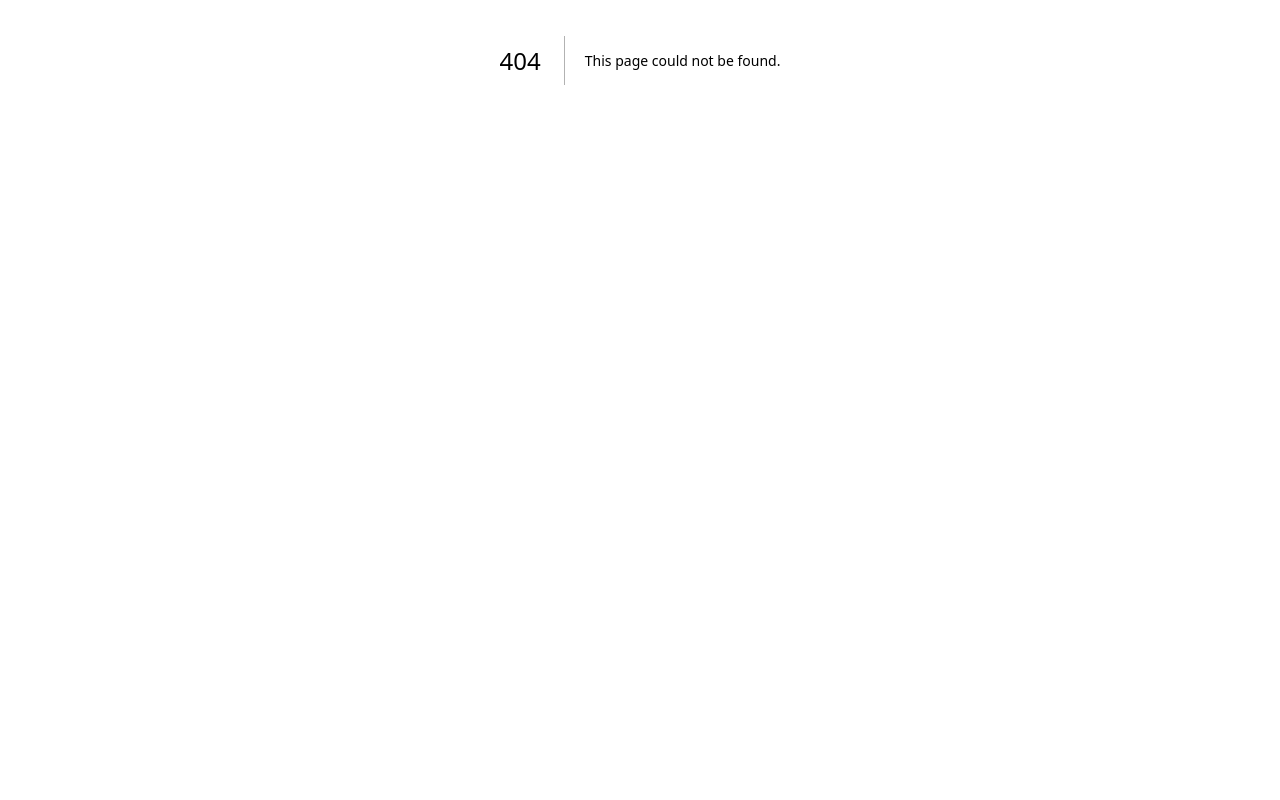
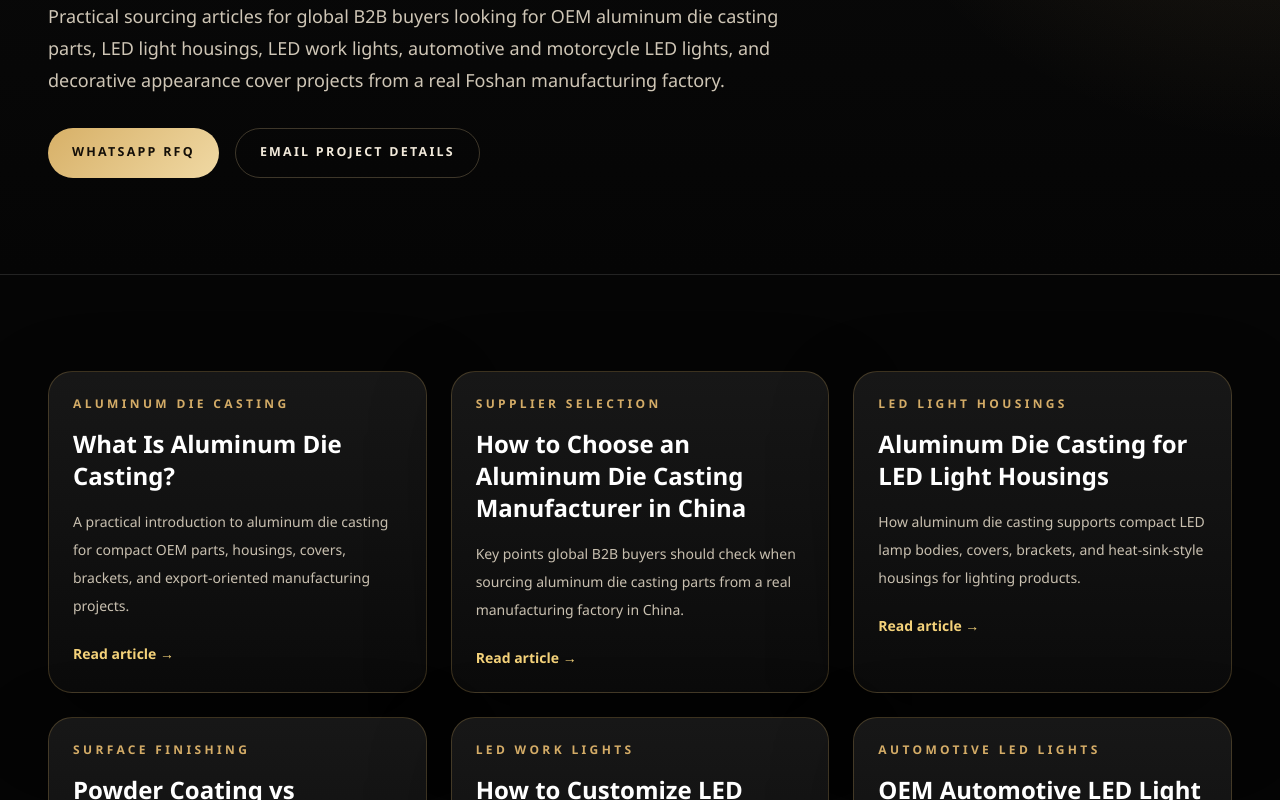
Before and after one commit to nicolsonhuang-byte/hsxdiecasting, a Next.js app: page /blog in a window 1280 px wide. Before the commit this address had no page. Shown: the part 340-1140 px from the top of the page. Before the commit the page ends 800 px from the top, so only its background shows below. Built offline with nearby package versions, Linux system fonts and the light colour scheme.

Commit message:
Add blog index page

```diff
--- /dev/null
+++ b/src/app/blog/page.tsx
@@ -0,0 +1,163 @@
+import Link from "next/link";
+import type { Metadata } from "next";
+
+export const metadata: Metadata = {
+  title: "Aluminum Die Casting & LED Lighting Blog | HSX DIECASTING",
+  description:
+    "Practical articles about aluminum die casting, LED light housings, OEM manufacturing, surface finishing, and B2B sourcing from a real Foshan manufacturing factory.",
+  alternates: {
+    canonical: "/blog",
+  },
+};
+
+const contactDetails = {
+  email: "nicolsonhuang2020@gmail.com",
+  whatsappHref:
+    "https://wa.me/8617666155283?text=Hello%20HSX%20Diecasting%2C%20I%20am%20interested%20in%20your%20aluminum%20die%20casting%20parts%2C%20LED%20work%20lights%2C%20or%20OEM%20project%20support.%20Please%20contact%20me%20with%20quotation%20details.",
+};
+
+const blogPosts = [
+  {
+    title: "What Is Aluminum Die Casting?",
+    description:
+      "A practical introduction to aluminum die casting for compact OEM parts, housings, covers, brackets, and export-oriented manufacturing projects.",
+    href: "/blog/what-is-aluminum-die-casting",
+    category: "Aluminum Die Casting",
+  },
+  {
+    title: "How to Choose an Aluminum Die Casting Manufacturer in China",
+    description:
+      "Key points global B2B buyers should check when sourcing aluminum die casting parts from a real manufacturing factory in China.",
+    href: "/blog/how-to-choose-aluminum-die-casting-manufacturer-china",
+    category: "Supplier Selection",
+  },
+  {
+    title: "Aluminum Die Casting for LED Light Housings",
+    description:
+      "How aluminum die casting supports compact LED lamp bodies, covers, brackets, and heat-sink-style housings for lighting products.",
+    href: "/blog/aluminum-die-casting-led-light-housings",
+    category: "LED Light Housings",
+  },
+  {
+    title: "Powder Coating vs Anodizing for Aluminum Die Casting",
+    description:
+      "A practical comparison of powder coating, spray painting, anodizing, polishing, and appearance finishing options for aluminum parts.",
+    href: "/blog/powder-coating-vs-anodizing-aluminum-die-casting",
+    category: "Surface Finishing",
+  },
+  {
+    title: "How to Customize LED Work Lights",
+    description:
+      "What buyers should prepare when customizing LED work lights, aluminum housings, brackets, finishes, logos, packaging, and OEM project details.",
+    href: "/blog/how-to-customize-led-work-lights",
+    category: "LED Work Lights",
+  },
+  {
+    title: "OEM Automotive LED Light Manufacturing Process",
+    description:
+      "A step-by-step overview of RFQ review, sample confirmation, housing production, finishing, assembly support, and export communication.",
+    href: "/blog/oem-automotive-led-light-manufacturing-process",
+    category: "Automotive LED Lights",
+  },
+];
+
+const productLinks = [
+  { label: "OEM Aluminum Die Casting Parts", href: "/products/oem-aluminum-die-casting-parts" },
+  { label: "Aluminum Light Housings", href: "/products/aluminum-light-housings" },
+  { label: "LED Work Lights", href: "/products/led-work-lights" },
+  { label: "Automotive LED Lights", href: "/products/automotive-led-lights" },
+  { label: "Motorcycle LED Lights", href: "/products/motorcycle-led-lights" },
+  { label: "Decorative Brake Caliper Covers", href: "/products/decorative-brake-caliper-covers" },
+];
+
+export default function BlogPage() {
+  return (
+    <main className="min-h-screen bg-[#050505] text-white">
+      <section className="border-b border-white/10 bg-[radial-gradient(circle_at_top_right,rgba(212,172,103,0.16),transparent_34%),linear-gradient(180deg,#0b0b0b_0%,#050505_100%)]">
+        <div className="mx-auto max-w-7xl px-6 py-16 lg:px-12 lg:py-24">
+          <p className="text-xs font-semibold uppercase tracking-[0.34em] text-[#d4ac67]">
+            HSX DIECASTING Blog
+          </p>
+          <h1 className="mt-6 max-w-4xl text-4xl font-semibold tracking-tight text-white sm:text-5xl lg:text-6xl">
+            Aluminum Die Casting, LED Lighting & OEM Manufacturing Guides
+          </h1>
+          <p className="mt-6 max-w-3xl text-base leading-8 text-[#cfc6b6] sm:text-lg">
+            Practical sourcing articles for global B2B buyers looking for OEM aluminum
+            die casting parts, LED light housings, LED work lights, automotive and
+            motorcycle LED lights, and decorative appearance cover projects from a
+            real Foshan manufacturing factory.
+          </p>
+
+          <div className="mt-8 flex flex-col gap-4 sm:flex-row sm:flex-wrap">
+            <a href={contactDetails.whatsappHref} className="gold-button text-center">
+              WhatsApp RFQ
+            </a>
+            <a
+              href={`mailto:${contactDetails.email}?subject=RFQ%20for%20HSX%20Diecasting%20OEM%20Project&body=Hello%20HSX%20Diecasting%2C%0A%0AI%20would%20like%20to%20request%20a%20quotation.%0A%0AProduct%20type%3A%0AQuantity%3A%0AMaterial%20/%20finish%3A%0ADrawing%20or%20sample%20available%3A%0ATarget%20market%3A%0A%0APlease%20contact%20me%20with%20pricing%20and%20production%20details.%0A%0ABest%20regards%2C`}
+              className="outline-button text-center"
+            >
+              Email Project Details
+            </a>
+          </div>
+        </div>
+      </section>
+
+      <section className="border-b border-white/10 py-16 lg:py-24">
+        <div className="mx-auto max-w-7xl px-6 lg:px-12">
+          <div className="grid gap-6 md:grid-cols-2 xl:grid-cols-3">
+            {blogPosts.map((post) => (
+              <Link
+                key={post.href}
+                href={post.href}
+                className="industrial-card group block p-6 transition-transform duration-200 hover:-translate-y-1"
+              >
+                <p className="text-xs font-semibold uppercase tracking-[0.28em] text-[#d4ac67]">
+                  {post.category}
+                </p>
+                <h2 className="mt-4 text-2xl font-semibold text-white group-hover:text-[#f4d27a]">
+                  {post.title}
+                </h2>
+                <p className="mt-4 text-sm leading-7 text-[#c9c0b0]">
+                  {post.description}
+                </p>
+                <p className="mt-6 text-sm font-semibold text-[#f4d27a]">
+                  Read article →
+                </p>
+              </Link>
+            ))}
+          </div>
+        </div>
+      </section>
+
+      <section className="py-16 lg:py-24">
+        <div className="mx-auto max-w-7xl px-6 lg:px-12">
+          <div className="rounded-[2rem] border border-[#d7b56d]/25 bg-[#111111] p-8 shadow-2xl shadow-black/30">
+            <p className="text-xs font-semibold uppercase tracking-[0.34em] text-[#d4ac67]">
+              Product links
+            </p>
+            <h2 className="mt-4 text-3xl font-semibold tracking-tight text-white">
+              Explore HSX product pages
+            </h2>
+            <p className="mt-4 max-w-3xl text-sm leading-7 text-[#c9c0b0]">
+              These articles connect with real product sourcing needs, including
+              compact aluminum die casting parts, lighting housings, LED work lights,
+              automotive and motorcycle LED lights, and decorative brake caliper covers.
+            </p>
+
+            <div className="mt-8 grid gap-4 md:grid-cols-2 xl:grid-cols-3">
+              {productLinks.map((item) => (
+                <Link
+                  key={item.href}
+                  href={item.href}
+                  className="rounded-2xl border border-white/10 bg-white/[0.03] p-5 text-sm font-semibold text-[#efe7d9] transition-colors hover:border-[#d7b56d]/40 hover:text-[#f4d27a]"
+                >
+                  {item.label}
+                </Link>
+              ))}
+            </div>
+          </div>
+        </div>
+      </section>
+    </main>
+  );
+}
```
